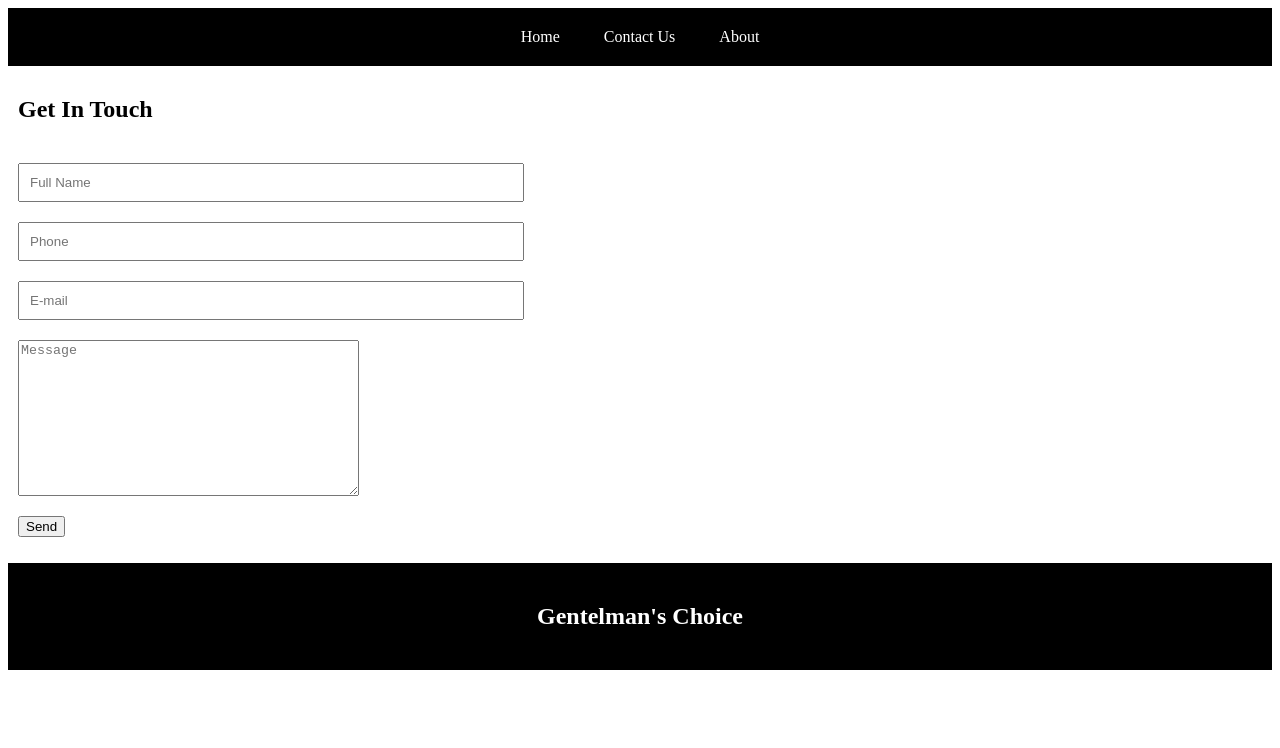
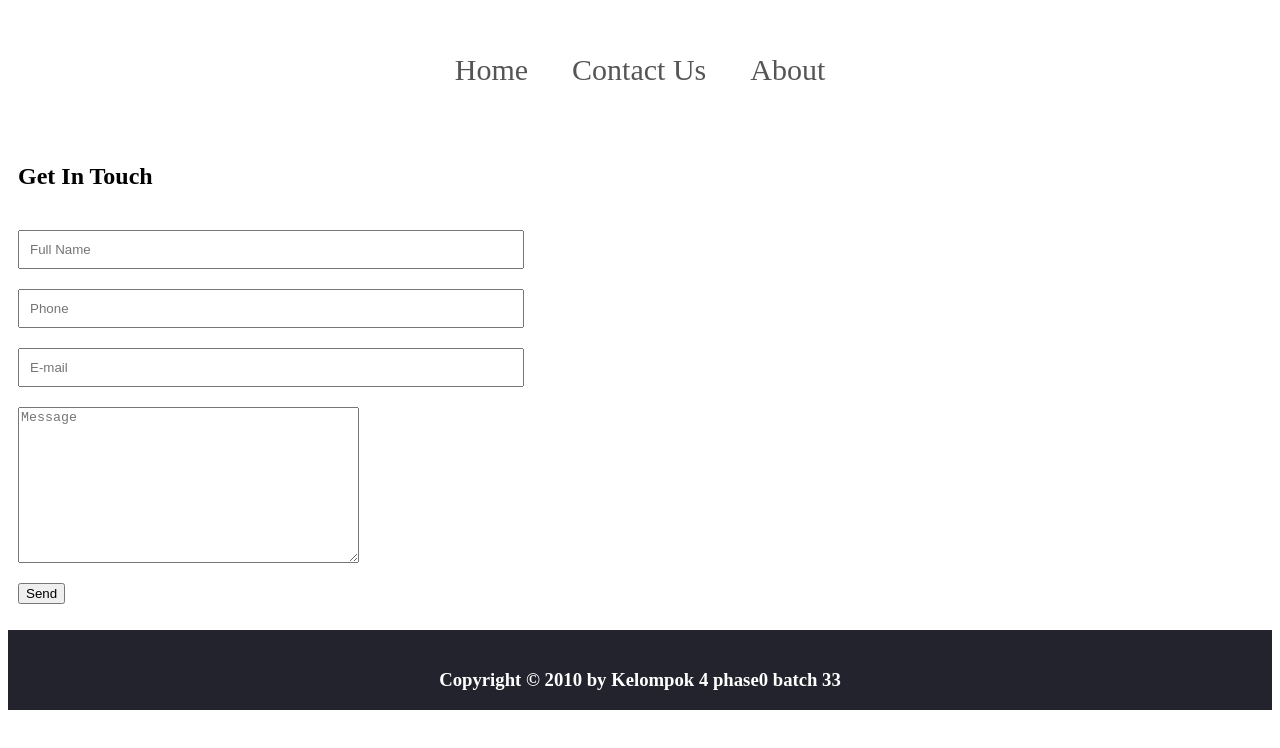
Before and after one commit to iFaujack/phase0-batch33-kelompok4, a plain HTML site: page contact.html in a window 1280 px wide. Drawn offline with Linux system fonts and the light colour scheme.

Commit message:
Update css Header and Footer

```diff
--- a/contact.css
+++ b/contact.css
@@ -6,18 +6,29 @@ header{
     background-color:black;
     text-align: center;
 }
-ul {
-    list-style-type: none;
-    margin:0;
-    padding: 0;
+
+nav {
+    background-color:white;
+    margin: 0;
+    width: 100%;
+    height: 125px;
 }
 
-li{
+nav ul{
+    margin: 0 auto;
+    text-align: center;
+    padding: 25px;
+}
+
+nav li{
     display: inline-block;
-    color: white;
+    color:#555;
     padding: 20px;
+    font-size: 30px;
+}
 
-
+nav li:hover{
+    border-bottom: 3px solid #bfa16b;
 }
 
 /*body */
@@ -47,10 +58,19 @@ input[type="submit"]:hover {
 
 /*footer */
 footer{
-    background-color: black;
+    bottom: 0;
+    margin: 0;
+    height: 10vh;
+    width: 100%;
     text-align: center;
+    background: #23232d;
+    color: white;
+}
+
+footer h3 {
     padding: 20px;
+    right: 0;
+    left: 0;
+    position: absolute;
+
 }
-footer h2{
-    color:white;
-}
--- a/contact.html
+++ b/contact.html
@@ -47,6 +47,6 @@
             </div>
     </body>
     <footer>
-        <h2>Gentelman's Choice</h2>
-    </footer>
+      <h3> Copyright © 2010 by Kelompok 4 phase0 batch 33 </h3>
+  </footer>
     </html>
```
